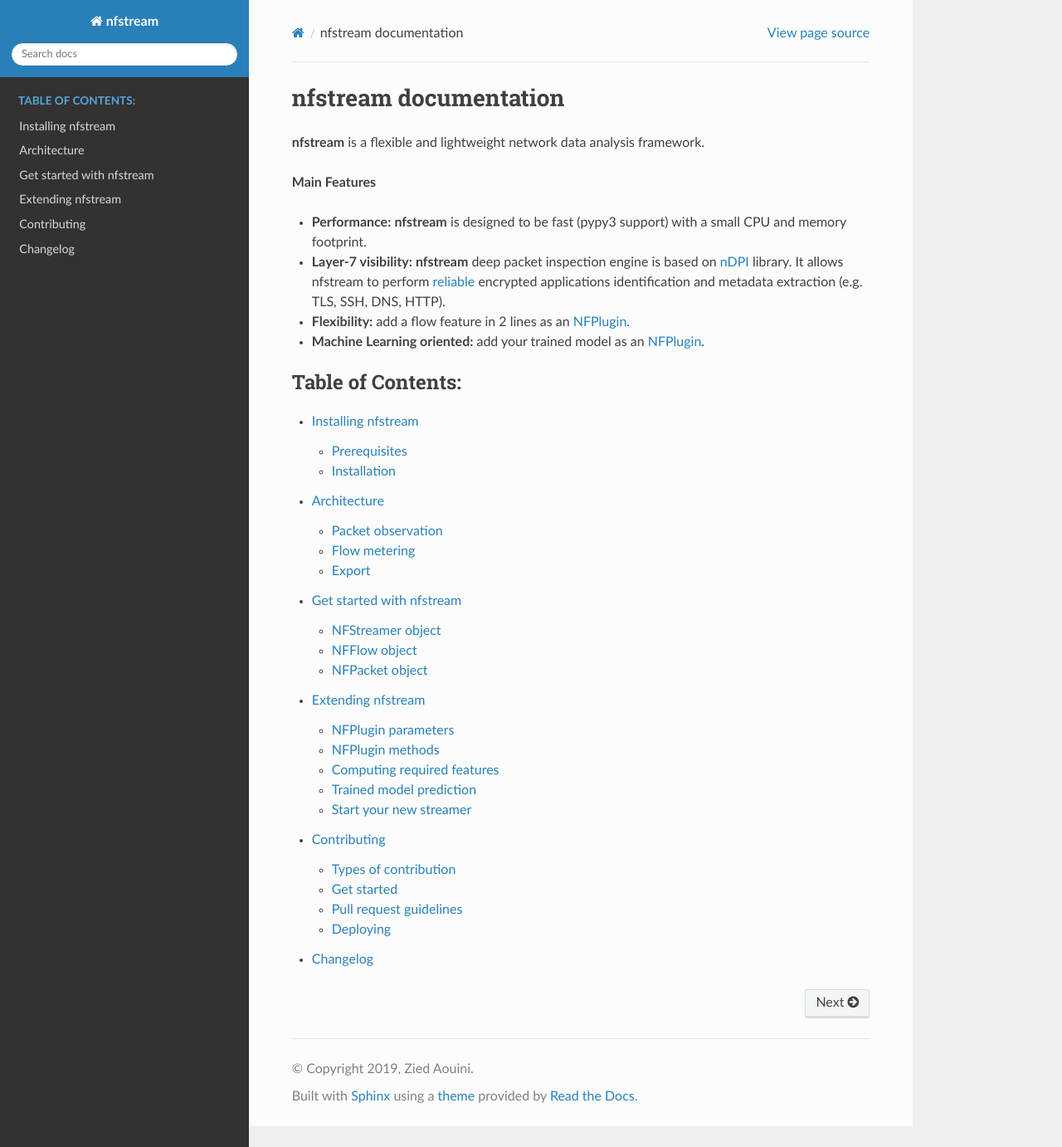
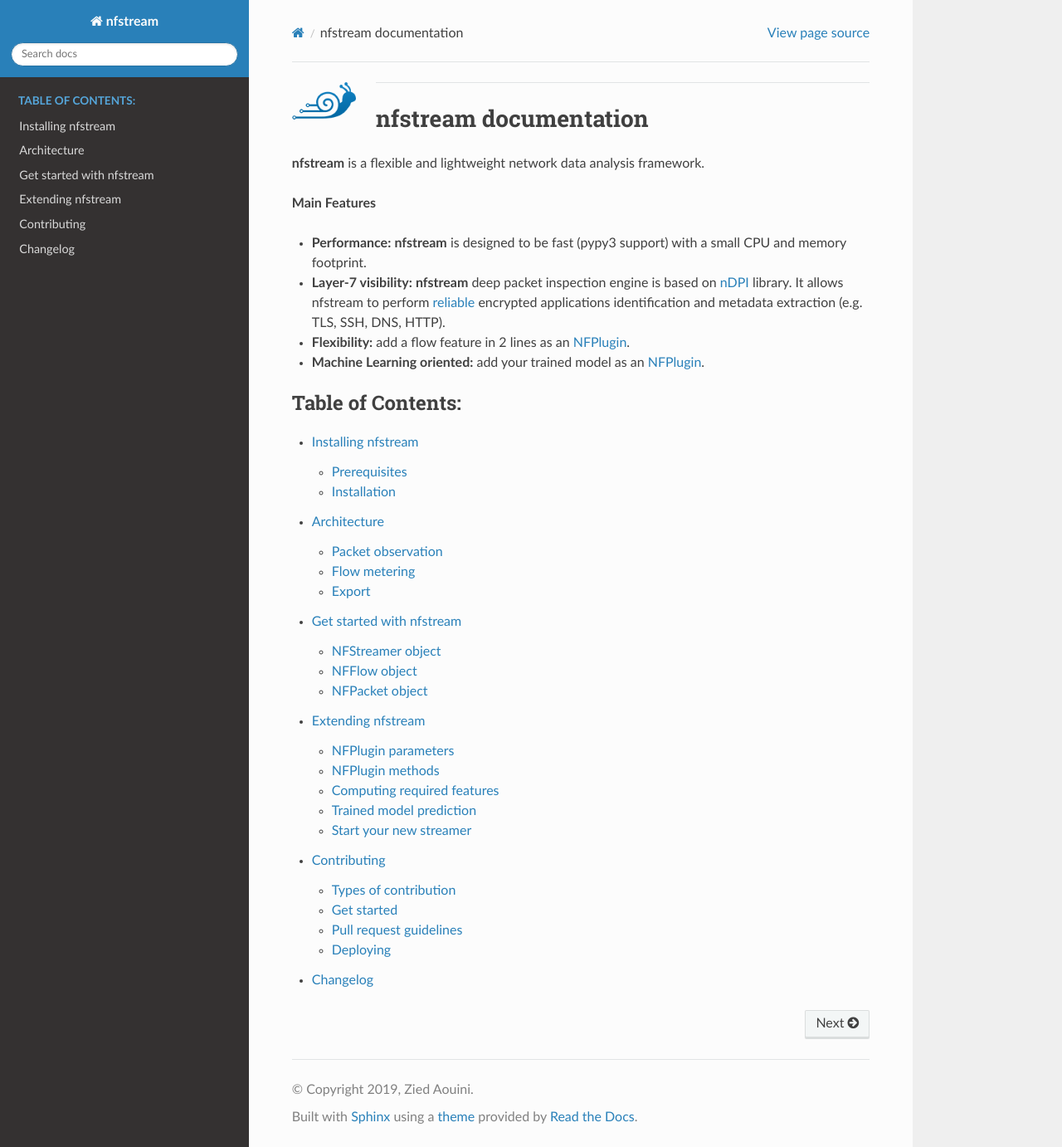
Before and after one commit to nfstream/nfstream, a Sphinx documentation site: the page built from docs/source/index.rst, in a window 1280 px wide and 1382 px high. Shown: the whole window at 83% size. Built offline with Sphinx 7.4.7 and the Read the Docs theme 2.0.0, drawn with Linux system fonts in a browser that asks for light colours.

Commit message:
Update index.rst

```diff
--- a/docs/source/index.rst
+++ b/docs/source/index.rst
@@ -3,7 +3,13 @@
    You can adapt this file completely to your liking, but it should at least
    contain the root `toctree` directive.
 
+
+.. image:: asset/nfstream_logo.png
+  :scale: 75%
+  :align: left
+
 ######################
+
 nfstream documentation
 ######################
 **nfstream** is a flexible and lightweight network data analysis framework.
```
